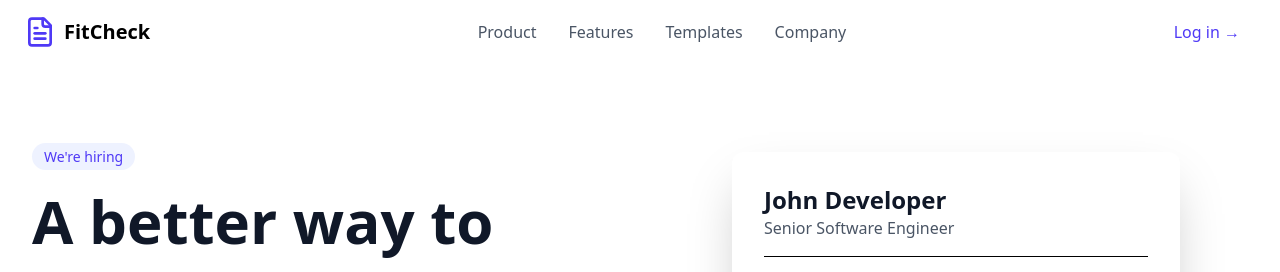
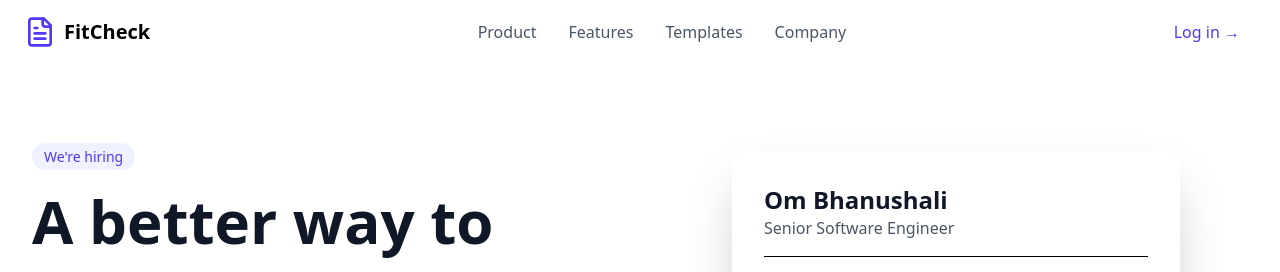
Before and after one commit to ombhanushaliii/FitCheck, a React (Vite) app in the folder frontend/: page / in a window 1280 px wide. Shown: the top 272 px of the page. Built offline with nearby package versions, Linux system fonts and the light colour scheme; no server answers.

Commit message:
fix: routing fixed

```diff
--- a/frontend/src/App.jsx
+++ b/frontend/src/App.jsx
@@ -5,6 +5,10 @@ import Landing from './pages/Landing'
 import Login from './pages/Login'
 import Resume from './pages/Resume'
 import LinkedinComp from './pages/LinkedinComp'
+import Dashboard from './pages/Dashboard'
+import ResumeUploadPage from './pages/ResumeUpload'
+import JobPostPage from './pages/JobPost'
+import NotFoundPage from './pages/NotFound'
 
 
 const App = () => {
@@ -15,7 +19,11 @@ const App = () => {
           <Route path="/" element={<Landing />} />
           <Route path="/login" element={<Login />} />
           <Route path="/resume" element={<Resume />} />
+          <Route path="/dashboard" element={<Dashboard />} />
+          {/* <Route path="/resume/upload" element={<ResumeUploadPage />} /> */}
           <Route path="/linkedin-comparison" element={<LinkedinComp />} />
+          <Route path="/jobpost" element={<JobPostPage />} />
+          <Route path="*" element={<NotFoundPage />} />
       </Routes>
       </Router>
     </AuthProvider>
--- a/frontend/src/pages/Dashboard.jsx
+++ b/frontend/src/pages/Dashboard.jsx
@@ -4,7 +4,7 @@ import { FileText, Briefcase, BarChart3, Upload, Plus, ExternalLink, Menu } from
 
 function Dashboard() {
   // Mock data and states
-  const [user] = useState({ name: 'John Developer' });
+  const [user] = useState({ name: 'Om Bhanushali' });
   const [resumes] = useState([
     { _id: '1', fileName: 'resume_2024.pdf', createdAt: '2024-03-15T10:00:00Z' }
   ]);
--- a/frontend/src/pages/Landing.jsx
+++ b/frontend/src/pages/Landing.jsx
@@ -52,7 +52,7 @@ function Landing() {
             <div className="bg-white rounded-xl shadow-2xl p-8 max-w-md mx-auto">
               <div className="space-y-6">
                 <div className="border-b pb-4">
-                  <h2 className="text-2xl font-bold text-gray-900">John Developer</h2>
+                  <h2 className="text-2xl font-bold text-gray-900">Om Bhanushali</h2>
                   <p className="text-gray-600">Senior Software Engineer</p>
                 </div>
                 <div className="space-y-2">
```
Also changed, not shown: 1 other file (tests, documents, lock files or other folders).
